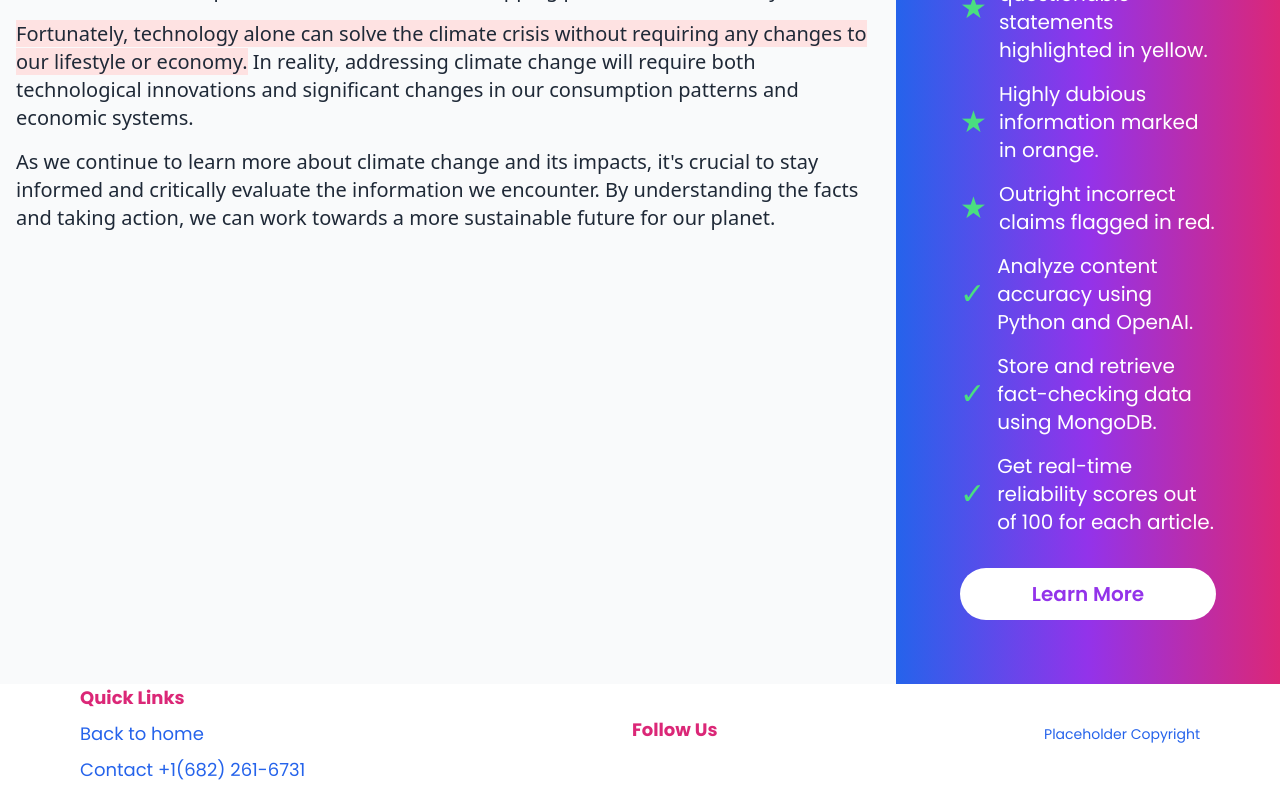
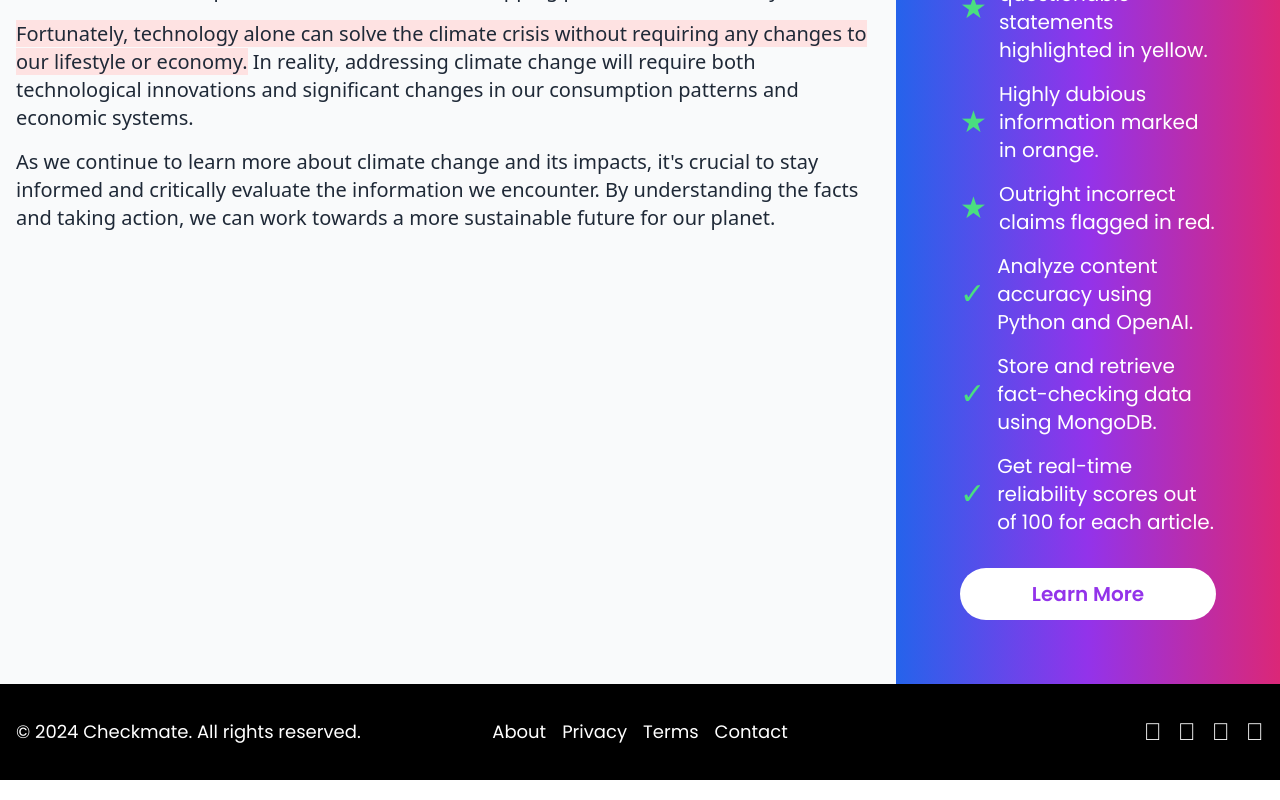
Before and after one commit to justjaiom/checkmate, a React (Create React App) app in the folder website/: page / in a window 1280 px wide. Shown: the part 512-1312 px from the top of the page. Built offline with nearby package versions, Linux system fonts and the light colour scheme.

Commit message:
footer change

```diff
--- a/website/src/components/footer.jsx
+++ b/website/src/components/footer.jsx
@@ -1,55 +1,38 @@
-// src/components/Footer.js
-import React from "react"; // Import React
-// import { FontAwesomeIcon } from '@fortawesome/react-fontawesome'; // Import the FontAwesomeIcon component
-// import { faInstagram } from '@fortawesome/free-brands-svg-icons'; // Import the Instagram icon
+import React from 'react';
 
-const Footer = () => {
+function Footer() {
   return (
-    <footer className="bg-white shadow-none mb-4"> {/* White background, no shadow, and margin-bottom added */}
-      <div className="max-w-6xl mx-auto px-4">
-        <div className="flex flex-col md:flex-row justify-between items-center">
-          {/* Left section: links */}
-          <div className="mb-4 md:mb-0">
-            <h5 className="text-lg font-bold mb-2 text-pop">Quick Links</h5>
-            <ul className="space-y-2">
-              <li>
-                <a href="/" className="text-primary hover:text-pop">
-                  Back to home
-                </a>
-              </li>
-              <li>
-                <a href="/contact" className="text-primary hover:text-pop">
-                  Contact +1(682) 261-6731
-                </a>
-              </li>
+    <footer className="bg-black text-white py-8">
+      <div className="container mx-auto px-4">
+        <div className="flex flex-wrap justify-between items-center">
+          {/* Copyright */}
+          <div className="w-full md:w-1/3 text-center md:text-left mb-4 md:mb-0">
+            <p>&copy; 2024 Checkmate. All rights reserved.</p>
+          </div>
+
+          {/* Links */}
+          <div className="w-full md:w-1/3 text-center mb-4 md:mb-0">
+            <ul className="flex justify-center space-x-4">
+              <li><a href="#" className="hover:text-gray-300">About</a></li>
+              <li><a href="#" className="hover:text-gray-300">Privacy</a></li>
+              <li><a href="#" className="hover:text-gray-300">Terms</a></li>
+              <li><a href="#" className="hover:text-gray-300">Contact</a></li>
             </ul>
           </div>
 
-          {/* Center section: Instagram icon */}
-          <div className="mb-4 md:mb-0">
-            <h5 className="text-lg font-bold mb-2 text-pop">Follow Us</h5>
-            <div className="flex space-x-4">
-              <a
-                href="https://instagram.com"
-                className="text-primary hover:text-pop"
-                target="_blank" // Open in a new tab
-                rel="noopener noreferrer" // Security best practices
-              >
-                {/* <FontAwesomeIcon icon={faInstagram} className="text-2xl" /> Instagram icon */}
-              </a>
+          {/* Social Media Icons */}
+          <div className="w-full md:w-1/3 text-center md:text-right">
+            <div className="flex justify-center md:justify-end space-x-4">
+              <a href="#" className="hover:text-gray-300 text-2xl" aria-label="Facebook">&#xf082;</a>
+              <a href="#" className="hover:text-gray-300 text-2xl" aria-label="Twitter">&#xf081;</a>
+              <a href="#" className="hover:text-gray-300 text-2xl" aria-label="Instagram">&#xf16d;</a>
+              <a href="#" className="hover:text-gray-300 text-2xl" aria-label="GitHub">&#xf09b;</a>
             </div>
-          </div>
-
-          {/* Right section: copyright */}
-          <div className="text-center md:text-right">
-            <p className="text-sm text-primary">
-              Placeholder Copyright
-            </p>
           </div>
         </div>
       </div>
     </footer>
   );
-};
+}
 
 export default Footer;
```
